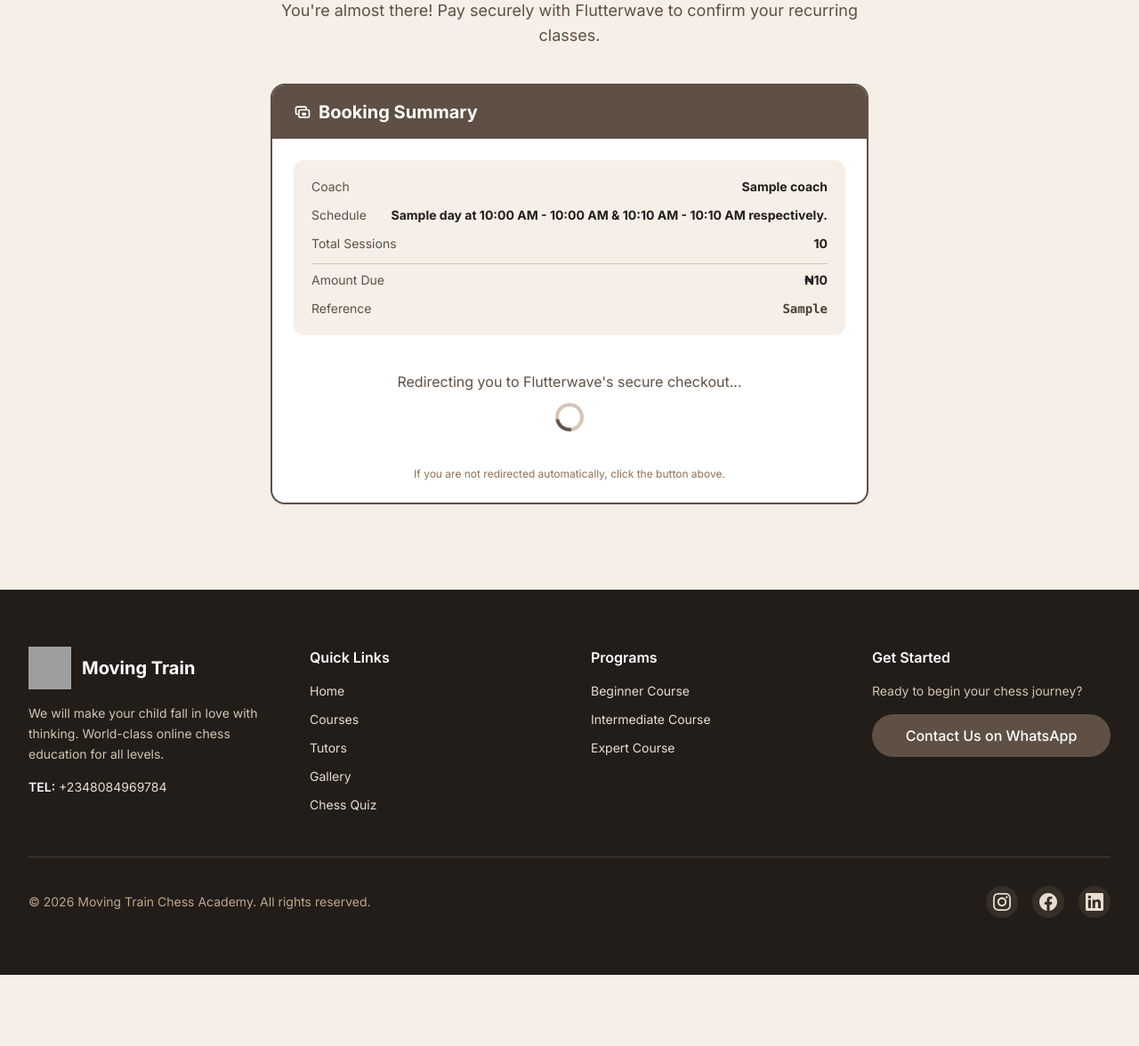
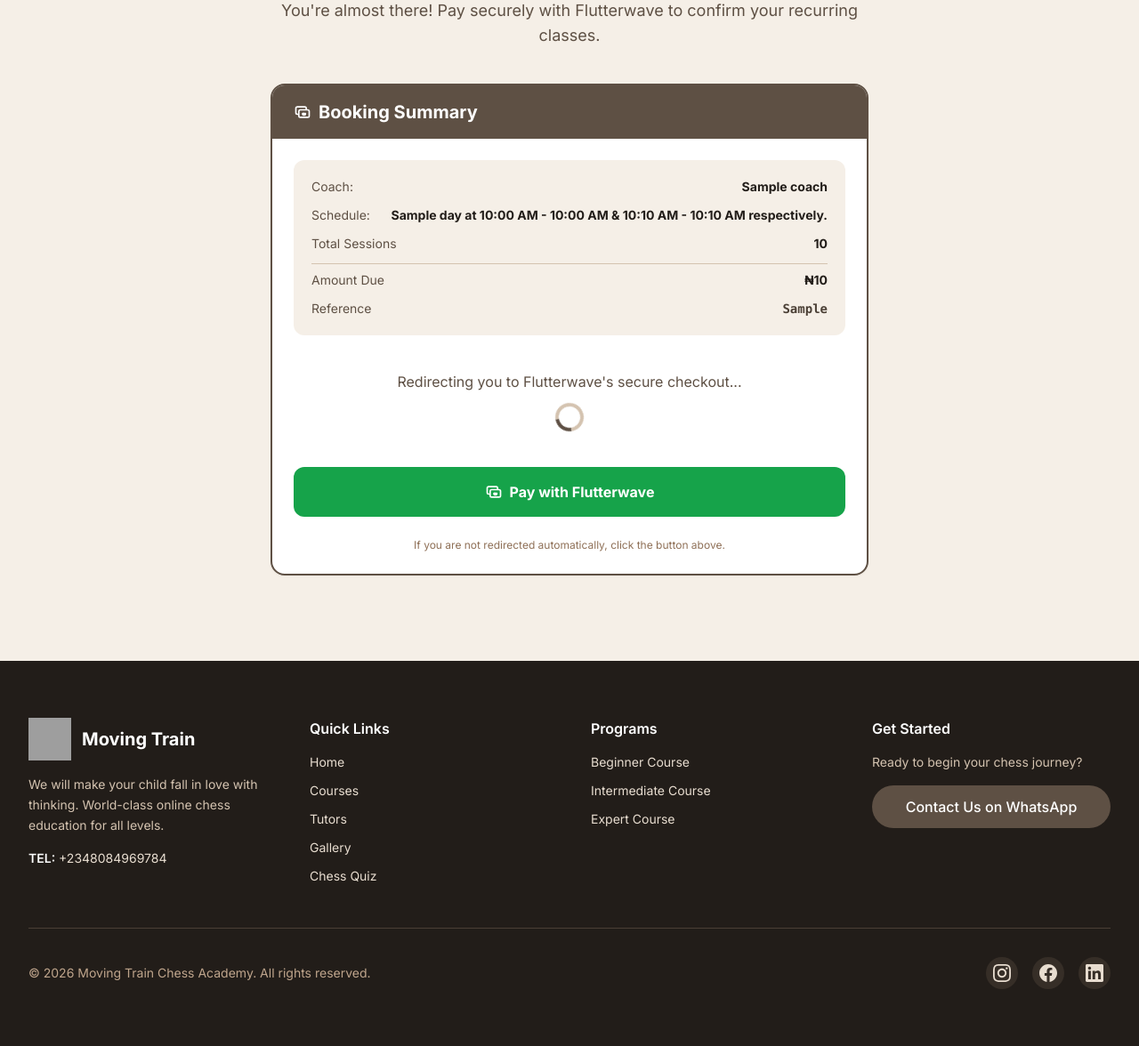
Before and after one commit to DonFyla/STDA-MovingTrain, a Django app: template templates/scheduling/booking_payment.html in a window 1280 px wide. Shown: the part 290-1466 px from the top of the page at 89% size. Before the commit the page ends 1386 px from the top, so only its background shows below. Run offline with Django 5.2, Linux system fonts and the light colour scheme; the template is opened without the code that fills it: most values are stand-ins (such as "Sample title", 1, 10 or a date in 2020); some libraries are stand-ins or nearby versions; grey boxes are pictures that could not be loaded.

Commit message:
fixed reminder worker running migration issue from the same image as web. increased redirecting time to 10 seconds so users can read the details. made the manual payment link visible and unhidden.

```diff
--- a/admin_portal/templates/admin_portal/_booking_table.html
+++ b/admin_portal/templates/admin_portal/_booking_table.html
@@ -27,7 +27,7 @@
                                 {% for day in booking.recurring_days %}
                                     {{ day|day_name }}{% if not forloop.last %} & {% endif %}
                                 {% endfor %}
-                                at {{ booking.start_time|time:"g:i A" }}
+                                at {{ booking.start_time|time:"g:i A"}} - {{ booking.end_time|time:"g:i A" }} {% if booking.start_time2 %} &amp; {{ booking.start_time2|time:"g:i A" }} - {{ booking.end_time2|time:"g:i A" }} {% endif %} respectively.
                             </p>
                             <p class="text-xs text-brand-500">{{ booking.sessions_per_month }} sessions · starts {{ booking.booking_date|date:"M j, Y" }}</p>
                         </td>
--- a/docker-compose.yml
+++ b/docker-compose.yml
@@ -31,6 +31,7 @@
     environment:
       - DATABASE_URL=postgres://user:password@db:5432/chess_academy
       - REDIS_URL=redis://redis:6379/0
+      - RUN_MIGRATIONS=true
     depends_on:
       - db
       - redis
@@ -49,6 +50,7 @@
     environment:
       - DATABASE_URL=postgres://user:password@db:5432/chess_academy
       - REDIS_URL=redis://redis:6379/0
+      - RUN_MIGRATIONS=false
     depends_on:
       - db
       - redis
--- a/templates/scheduling/booking_payment.html
+++ b/templates/scheduling/booking_payment.html
@@ -41,8 +41,8 @@
                 <div class="p-6 space-y-6">
                     <div class="bg-brand-50 rounded-xl p-5">
                         <div class="space-y-3 text-sm">
-                            <div class="flex justify-between"><span class="text-brand-600">Coach</span><span class="font-bold text-brand-900">{{ booking.coach.name }}</span></div>
-                            <div class="flex justify-between"><span class="text-brand-600">Schedule</span>
+                            <div class="flex justify-between"><span class="text-brand-600">Coach:</span><span class="font-bold text-brand-900">{{ booking.coach.name }}</span></div>
+                            <div class="flex justify-between"><span class="text-brand-600">Schedule:</span>
                                 <span class="font-bold text-brand-900">
                                     {% for day in booking.recurring_days %}{{ day|day_name }}{% if not forloop.last %} & {% endif %}{% endfor %} at {{ booking.start_time|time:"g:i A"}} - {{ booking.end_time|time:"g:i A" }} {% if booking.start_time2 %} &amp; {{ booking.start_time2|time:"g:i A" }} - {{ booking.end_time2|time:"g:i A" }} {%endif%} respectively.
                                 </span>
@@ -59,7 +59,7 @@
                             <div class="w-8 h-8 border-4 border-brand-200 border-t-brand-600 rounded-full animate-spin mx-auto"></div>
                         </div>
 
-                        <a id="flutterwave-pay-btn" href="{{ authorization_url }}" class="hidden flex items-center justify-center gap-2 w-full bg-green-600 hover:bg-green-700 text-white py-4 rounded-xl font-bold transition-colors">
+                        <a id="flutterwave-pay-btn" href="{{ authorization_url }}" class="flex items-center justify-center gap-2 w-full bg-green-600 hover:bg-green-700 text-white py-4 rounded-xl font-bold transition-colors">
                             <svg class="w-5 h-5" fill="none" stroke="currentColor" viewBox="0 0 24 24"><path stroke-linecap="round" stroke-linejoin="round" stroke-width="2" d="M17 9V7a2 2 0 00-2-2H5a2 2 0 00-2 2v6a2 2 0 002 2h2m2 4h10a2 2 0 002-2v-6a2 2 0 00-2-2H9a2 2 0 00-2 2v6a2 2 0 002 2zm7-5a2 2 0 11-4 0 2 2 0 012 0z"></path></svg>
                             Pay with Flutterwave
                         </a>
@@ -72,10 +72,10 @@
                                 if (url) {
                                     setTimeout(function() {
                                         window.location.href = url;
-                                    }, 1500);
+                                    }, 10000);
                                 } else {
                                     document.getElementById('flutterwave-redirect').classList.add('hidden');
-                                    document.getElementById('flutterwave-pay-btn').classList.remove('hidden');
+                                    /*document.getElementById('flutterwave-pay-btn').classList.remove('hidden');*/
                                 }
                             })();
                         </script>
```
Also changed, not shown: 1 other file.
